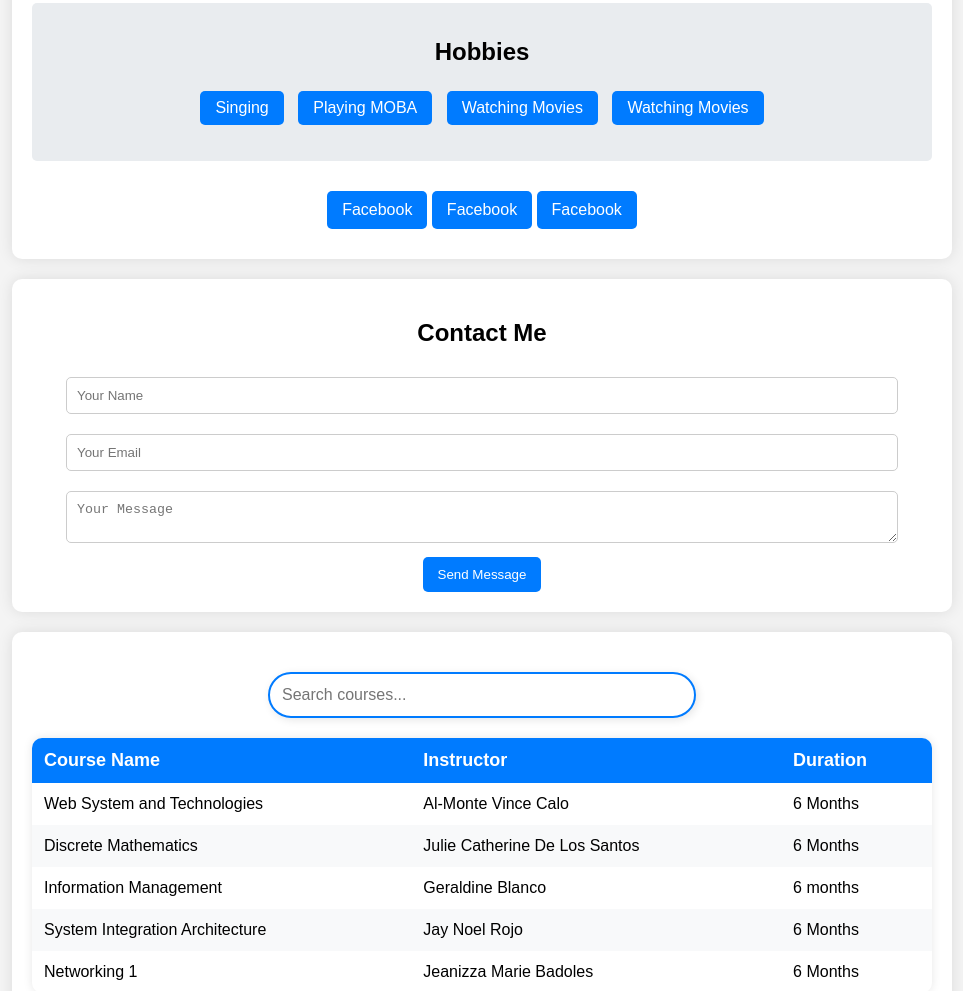
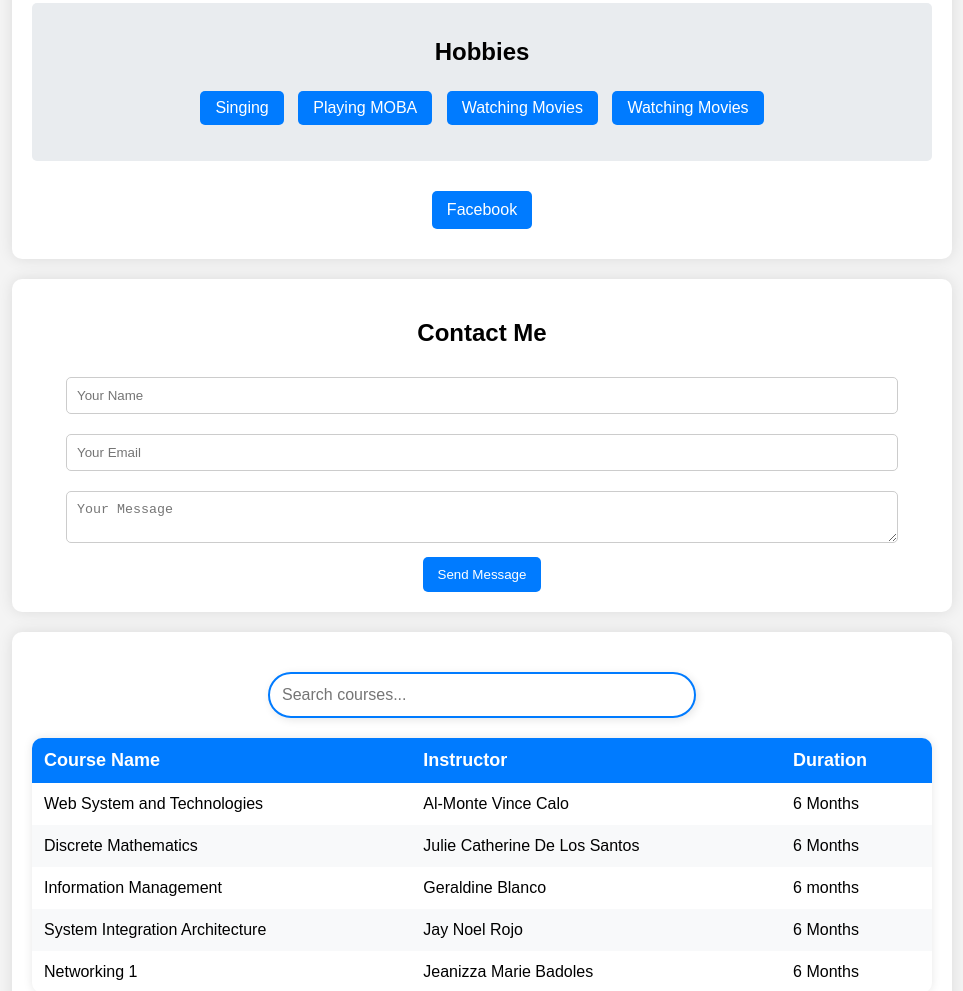
Before and after one commit to marcivan04/mp_search1, a plain HTML site: page index.html in a window 1280 px wide. Shown: the part 900-1891 px from the top of the page, without its empty margins (158-1121 px from the left). Drawn offline with Linux system fonts and the light colour scheme.

Commit message:
Update index.html

```diff
--- a/index.html
+++ b/index.html
@@ -162,8 +162,6 @@
 
         <div class="social-links">
             <a href="https://www.facebook.com/marcivangavino.nocete" target="_blank">Facebook</a>
-            <a href="https://www.facebook.com/marcivangavino.nocete" target="_blank">Facebook</a>
-            <a href="https://www.facebook.com/marcivangavino.nocete" target="_blank">Facebook</a>
         </div>
     </div>
 
```
